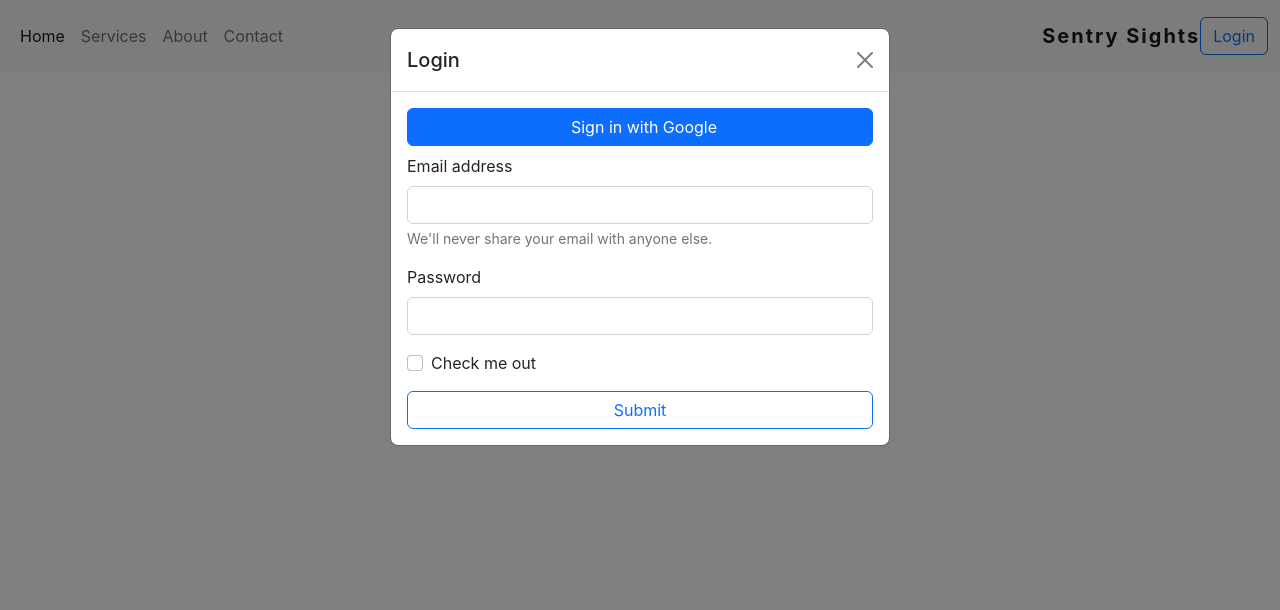
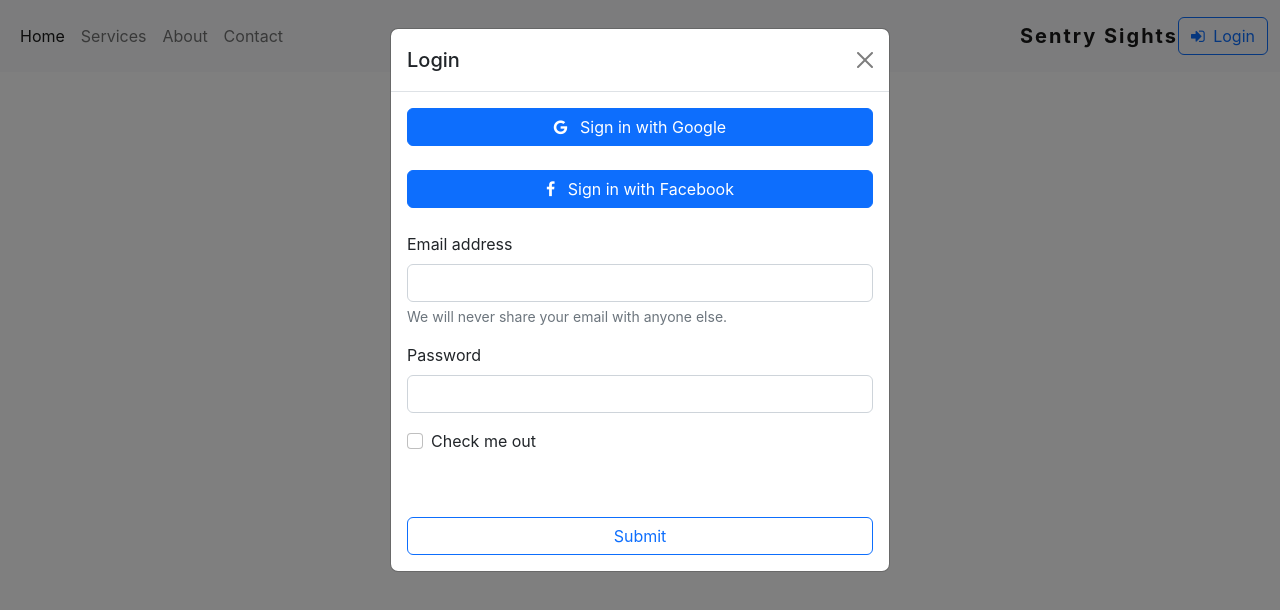
Before and after one commit to B-loeb/ms-trois, a React (Create React App) app: page / in a window 1280 px wide. Both pictures are taken after a click on the button "Login". Shown: the top 610 px of the page. Built offline with nearby package versions, Linux system fonts and the light colour scheme.

Commit message:
Fixing error messages

```diff
--- a/src/components/buttons/Login.jsx
+++ b/src/components/buttons/Login.jsx
@@ -4,49 +4,52 @@ const Login = () => {
   return (
     <>
         {/* <!-- Button trigger modal --> */}
-        <button type="button" class="btn btn-outline-primary ms-auto"
-        data-bs-toggle="modal" data-bs-target="#exampleModal">
-        Login
+        <button type="button" className="btn btn-outline-primary ms-auto"
+        data-bs-toggle="modal" data-bs-target="#loginModal">
+      <span className="fa fa-sign-in me-1"></span>  Login
         </button>
 
         {/* <!-- Modal --> */}
-        <div class="modal fade" id="exampleModal" tabindex="-1"
+        <div className="modal fade" id="loginModal" tabIndex="-1"
         aria-labelledby="exampleModalLabel" aria-hidden="true">
-         <div class="modal-dialog">
-            <div class="modal-content">
-                <div class="modal-header">
-                    <h5 class="modal-title fs-5" id="exampleModalLabel">Login</h5>
-                    <button type="button" class="btn-close" data-bs-dismiss="modal" aria-label="Close"></button>
+         <div className="modal-dialog">
+            <div className="modal-content">
+                <div className="modal-header">
+                    <h5 className="modal-title fs-5" id="exampleModalLabel">Login</h5>
+                    <button type="button" className="btn-close" data-bs-dismiss="modal" aria-label="Close"></button>
             </div>
-            <div class="modal-body">
-            <button className="btn btn-primary w-100 mb-2">
+            <div className="modal-body">
+            <button className="btn btn-primary w-100 mb-4">
             <span className="fa fa-google me-2"></span>    Sign in with Google
             </button>
+            <button className="btn btn-primary w-100 mb-4">
+            <span className="fa fa-facebook me-2"></span>    Sign in with Facebook
+            </button>
             <form>
-                <div class="mb-3">
-                    <label for="exampleInputEmail1"
-                    class="form-label">Email address</label>
-                    <input type="email" class="form-control"
+                <div className="mb-3">
+                    <label htmlFor="exampleInputEmail1"
+                    className="form-label">Email address</label>
+                    <input type="email" className="form-control"
                     id="exampleInputEmail1"
-                    aria-describedby="emailHelp"/>
+                    aria-describedby="emailHelp" required/>
                         <div id="emailHelp"
-                        class="form-text">We'll never share your
+                        className="form-text">We will never share your
                         email with anyone else.</div>
                 </div>
-                <div class="mb-3">
-                    <label for="exampleInputPassword1"
-                    class="form-label">Password</label>
+                <div className="mb-3">
+                    <label htmlFor="exampleInputPassword1"
+                    className="form-label">Password</label>
                     <input type="password"
-                    class="form-control"
-                    id="exampleInputPassword1"/>
+                    className="form-control"
+                    id="exampleInputPassword1" required/>
                 </div>
-                <div class="mb-3 form-check">
+                <div className="mb-3 form-check">
                     <input type="checkbox"
-                    class="form-check-input"
+                    className="form-check-input"
                     id="exampleCheck1"/>
-                    <label class="form-check-label" for="exampleCheck1">Check me out</label>
+                    <label className="form-check-label" htmlFor="exampleCheck1">Check me out</label>
                 </div>
-                <button type="submit" class="btn btn-outline-primary w-100">Submit</button>
+                <button type="submit" className="btn btn-outline-primary w-100 mt-5">Submit</button>
                 </form>
             </div>
 
--- a/src/index.js
+++ b/src/index.js
@@ -3,9 +3,12 @@ import ReactDOM from 'react-dom';
 import { BrowserRouter } from 'react-router-dom';
 import '../node_modules/bootstrap/dist/css/bootstrap.min.css';
 import '../node_modules/bootstrap/dist/js/bootstrap.bundle';
+import 'font-awesome/css/font-awesome.min.css';
 import './index.css';
 import App from './App';
 import reportWebVitals from './reportWebVitals';
+
+// const root = ReactDOM.createRoot(document.getElementById('root'));
 
 ReactDOM.render(
   <BrowserRouter>
```
